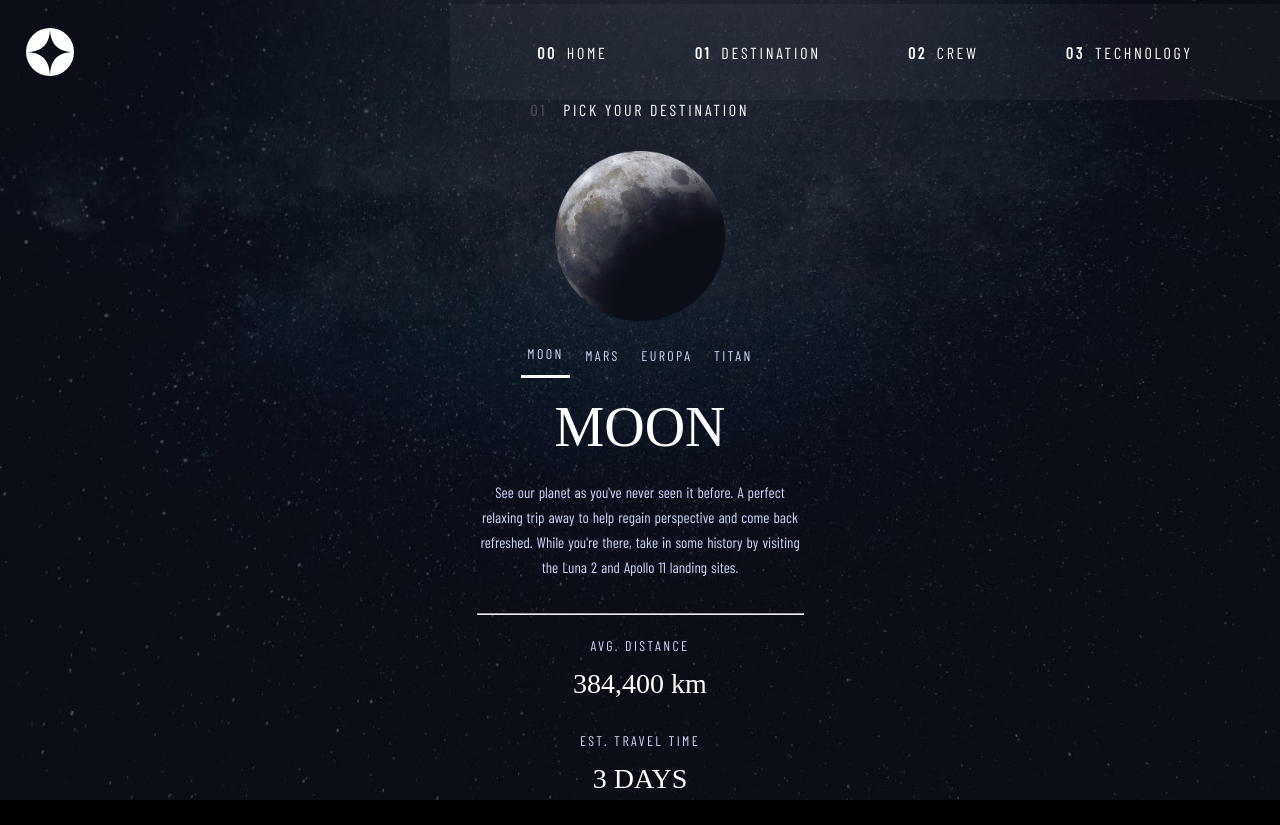
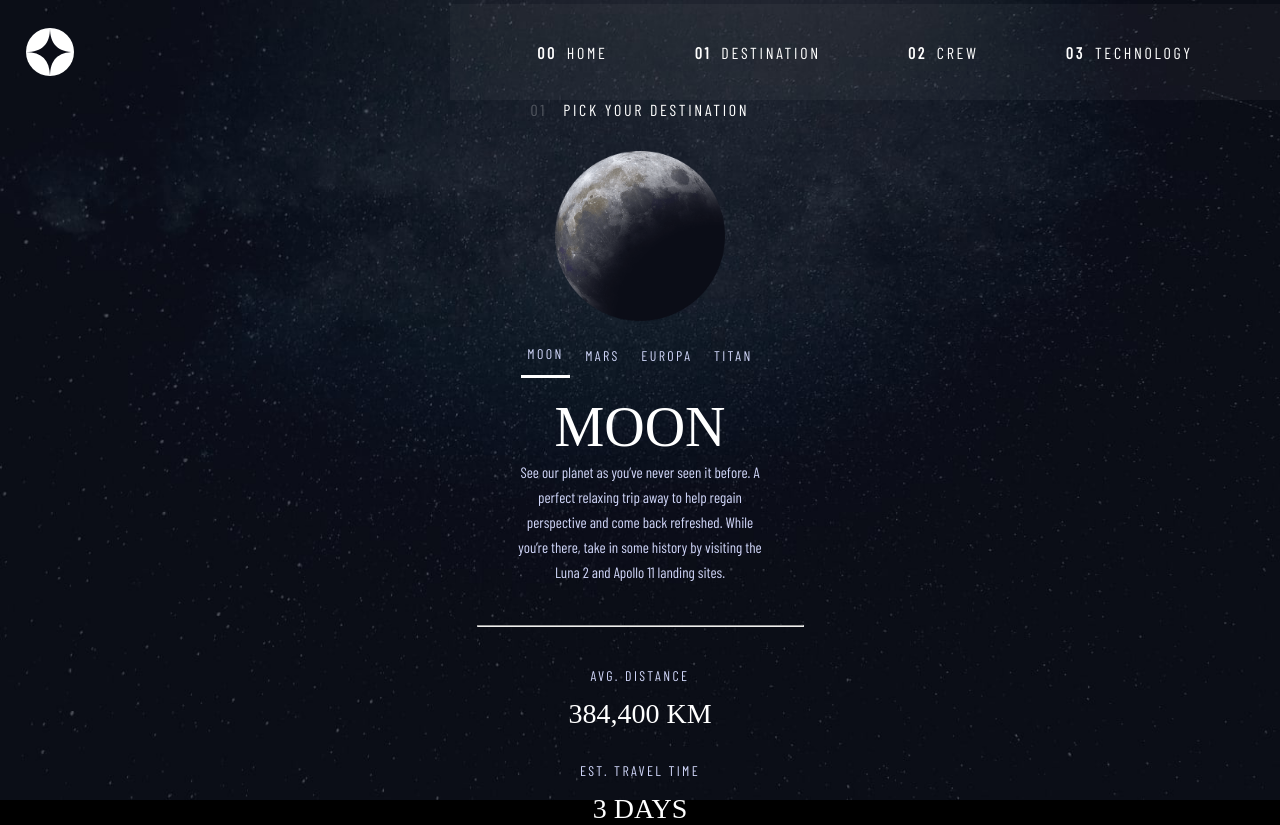
Before and after one commit to the-rabblerouser/SpaceTourism, a Next.js app: page /destination in a window 1280 px wide. Before the commit the page ends 800 px from the top, so only its background shows below. Built offline with nearby package versions, Linux system fonts and the light colour scheme; a web font is replaced by a local one.

Commit message:
Planet facts now updates on state update

```diff
--- a/components/DestinationPage/Planet.tsx
+++ b/components/DestinationPage/Planet.tsx
@@ -1,7 +1,6 @@
 import React from 'react';
 
 import styled from 'styled-components';
-import destination from '../../pages/destination';
 
 import data from '../../lib/data.json';
 
@@ -67,35 +66,31 @@ const PlanetLink = styled.button<PlanetLinkTypes>`
 `;
 
 const Heading = styled.h2`
-    height: 64px;
-    width: 187px;
+	height: 64px;
+	width: 100%;
 	font-family: ${({ theme }) => theme.bellefair};
 	font-size: 56px;
-    font-weight: 400;
-    line-height: 64.18px;
-    text-align: center;
-	margin: 20px; 0 0 0;
+	font-weight: 400;
+	line-height: 64.18px;
+	text-align: center;
+	margin: 20px 0 0 0;
 	color: ${({ theme }) => theme.white};
 
 	@media (min-width: 768px) {
-
 	}
 
 	@media (min-width: 1224px) {
-
 	}
 `;
 
 const BodyText = styled.p`
-	height: 125px;
-	width: 327px;
-	margin: 1px 0 0 0;
+	width: 257px;
+	margin: 1px 0 2rem 0;
 	font-family: ${({ theme }) => theme.barlow};
 	font-style: normal;
 	font-weight: 400;
 	font-size: 15px;
-	line-height: 167%;
-	word-spacing: 1px;
+	line-height: 25px;
 	text-align: center;
 	color: ${({ theme }) => theme.purple};
 
@@ -168,16 +163,10 @@ interface PlanetPropTypes {
 	setSelected: (planet: string) => void;
 }
 
-interface DataType {
-	destinations: object;
-}
-
 const Planet = ({ planets, selected, setSelected }: PlanetPropTypes) => {
 	const planetToggle = (planet: string) => setSelected(planet);
 
-	const { destinations }: DataType = data;
-
-	console.log(destinations);
+	const destinations = data.destinations;
 
 	return (
 		<>
@@ -195,35 +184,21 @@ const Planet = ({ planets, selected, setSelected }: PlanetPropTypes) => {
 					);
 				})}
 			</PlanetToggleContainer>
-			{/* {destinations.map((planet) => {
-				if (planet.toUpperCase() === selected) {
+			{destinations.map(({ name, description, distance, travel }) => {
+				if (name.toUpperCase() === selected) {
 					return (
-						<>
-							<Heading>{planet.name}</Heading>
-							<BodyText>
-                            {planet.description}
-							</BodyText>
+						<React.Fragment key={name}>
+							<Heading>{name.toUpperCase()}</Heading>
+							<BodyText>{description}</BodyText>
 							<Hr />
-							<StatText>AVG. DISTANCE</StatText>
-							<Stat>384,400 km</Stat>
+							<StatText marginTop='2rem'>AVG. DISTANCE</StatText>
+							<Stat>{distance.toUpperCase()}</Stat>
 							<StatText marginTop='2rem'>Est. travel time</StatText>
-							<Stat>3 DAYS</Stat>
-						</>
+							<Stat>{travel.toUpperCase()}</Stat>
+						</React.Fragment>
 					);
 				}
-			})} */}
-			<Heading>MOON</Heading>
-			<BodyText>
-				See our planet as you&apos;ve never seen it before. A perfect relaxing
-				trip away to help regain perspective and come back refreshed. While
-				you&apos;re there, take in some history by visiting the Luna 2 and
-				Apollo 11 landing sites.
-			</BodyText>
-			<Hr />
-			<StatText>AVG. DISTANCE</StatText>
-			<Stat>384,400 km</Stat>
-			<StatText marginTop='2rem'>Est. travel time</StatText>
-			<Stat>3 DAYS</Stat>
+			})}
 		</>
 	);
 };
```
